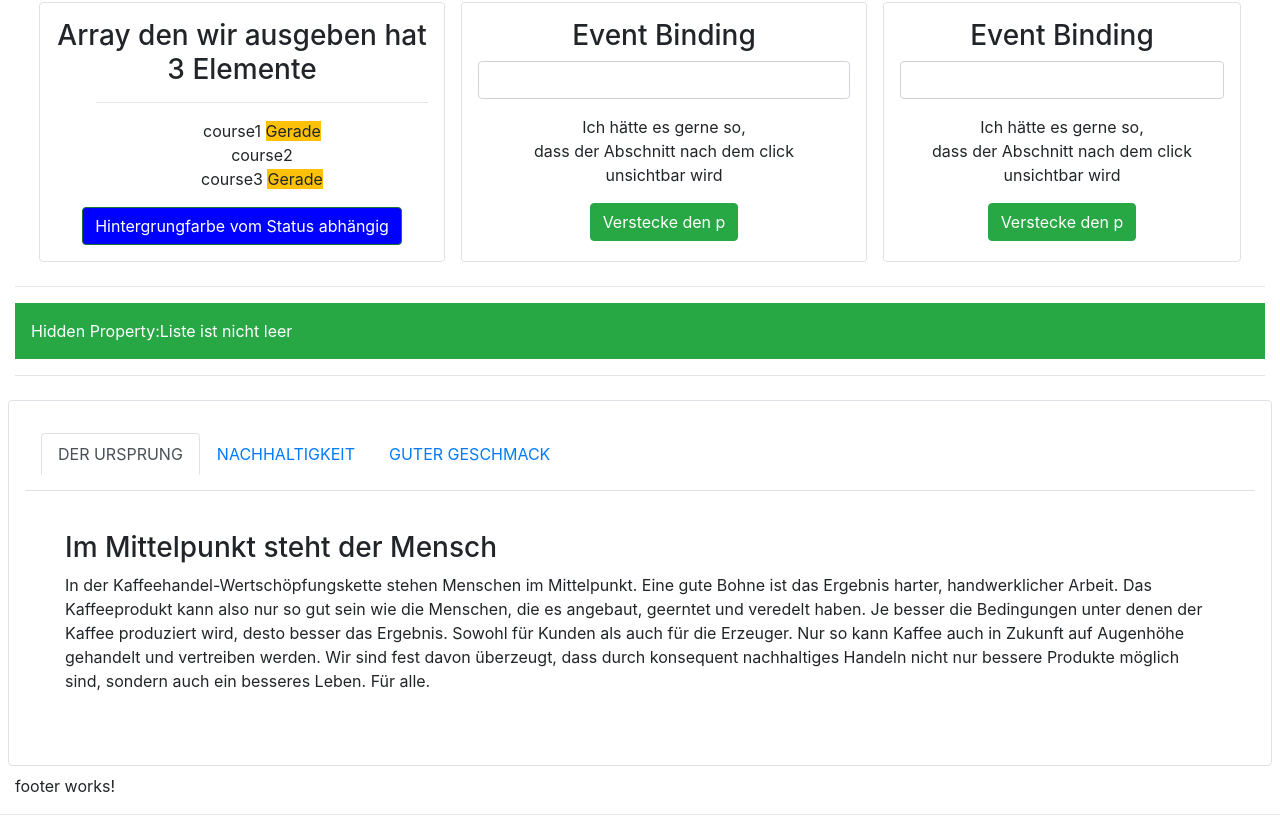
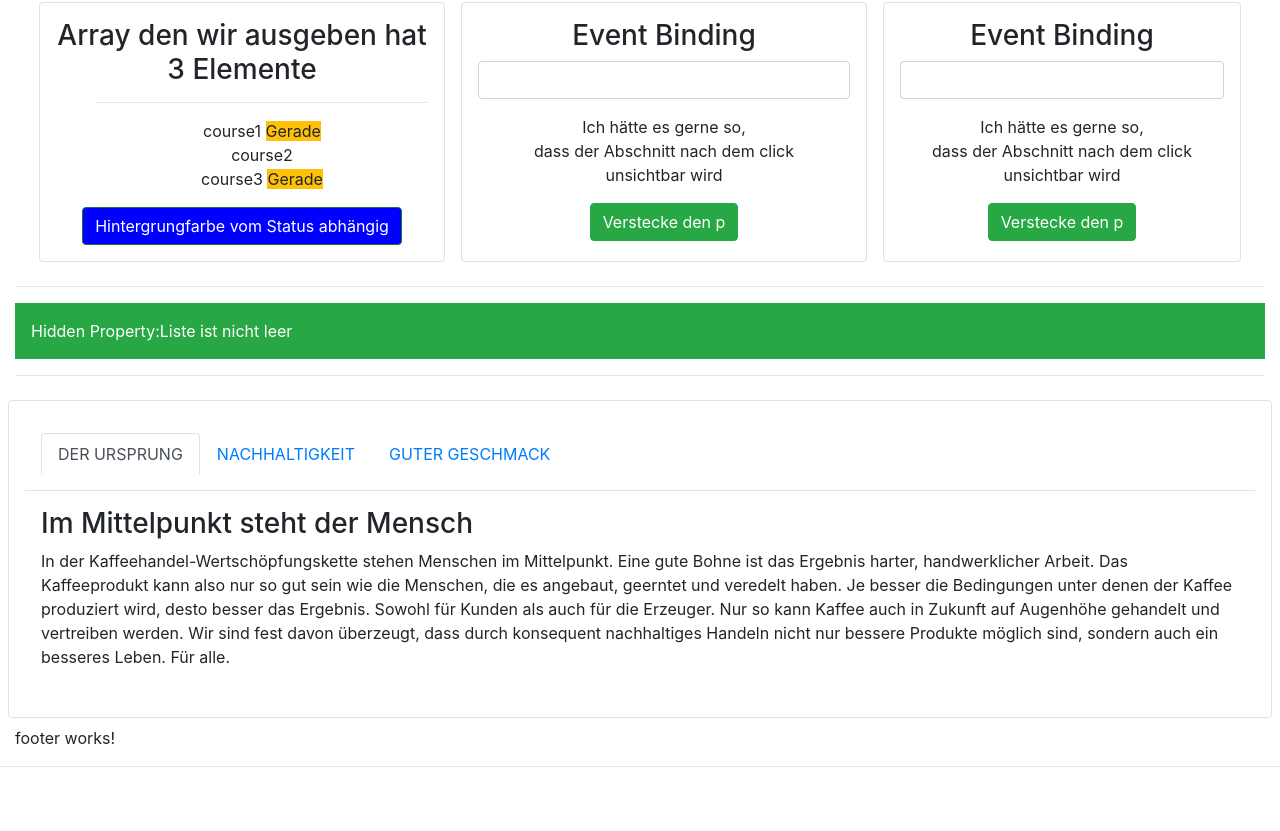
Before and after one commit to kkopanska94/Angular-Projekt, an Angular app: page / in a window 1280 px wide. Shown: the part 552-1383 px from the top of the page. After the commit the page ends 1335 px from the top, so only its background shows below. Built offline with nearby package versions, Linux system fonts and the light colour scheme.

Commit message:
fixed bootstrap classes on ngSwitchCase

```diff
--- a/src/app/start-page/abschnittsechs/abschnittsechs.component.html
+++ b/src/app/start-page/abschnittsechs/abschnittsechs.component.html
@@ -16,7 +16,7 @@
             </div>
         </nav>
         <div class="tab-content p-3" [ngSwitch]="viewMode">
-            <div class="tab-pane fade show active p-4" *ngSwitchCase="'ursprung'">
+            <div *ngSwitchCase="'ursprung'">
                 <h3>Im Mittelpunkt steht der Mensch</h3>
                 <p>
                     In der Kaffeehandel-Wertschöpfungskette stehen Menschen im Mittelpunkt. Eine gute Bohne ist das Ergebnis harter, handwerklicher Arbeit. Das Kaffeeprodukt kann also nur so gut sein wie die Menschen, die es angebaut, geerntet und veredelt haben. Je besser
@@ -24,7 +24,7 @@
                     dass durch konsequent nachhaltiges Handeln nicht nur bessere Produkte möglich sind, sondern auch ein besseres Leben. Für alle.
                 </p>
             </div>
-            <div class="tab-pane fade" *ngSwitchCase="'nachhaltigkeit'">
+            <div *ngSwitchCase="'nachhaltigkeit'">
                 <h3>DIRECT TRADE - NACHHALTIGKEIT IN UNSERER PHILOSOPHIE</h3>
                 <p>
                     Wir verpflichten uns als Mitglied der deutschen Röstergilde ausschließlich Rohkaffee zu fairen Preisen und höchster Qualität einzukaufen. Somit sichern wir den beschriebenen Prozess „vom Anbau bis zur Verpackung“ und unterstützen Kaffeebauern und deren
@@ -32,7 +32,7 @@
                     einzukaufen. Somit sichern wir den beschriebenen Prozess „vom Anbau bis zur Verpackung“ und unterstützen Kaffeebauern und deren Familien mit dauerhaft hohen Einkaufspreisen und bei einer selbstbestimmten und abgesicherten Lebensführung.
                 </p>
             </div>
-            <div class="tab-pane fade" *ngSwitchCase="'geschmack'">
+            <div *ngSwitchCase="'geschmack'">
                 <h3>HANDWERKLICHE RÖSTUNG</h3>
                 <p>
                     Seit einem halben Jahrhundert verrichtet unsere gusseiserne Probat Röstmaschine UG-n jetzt schon treu ihre Dienste. So wird der Kaffee in unserer Rösterei im Prinzip auch heute noch geröstet wie vor 50 Jahren. Das langsame und schonende Langzeit-Röstverfahren
```
